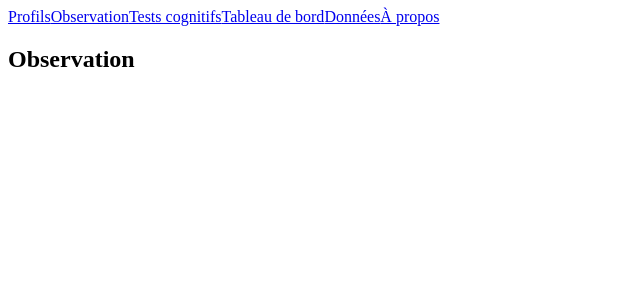
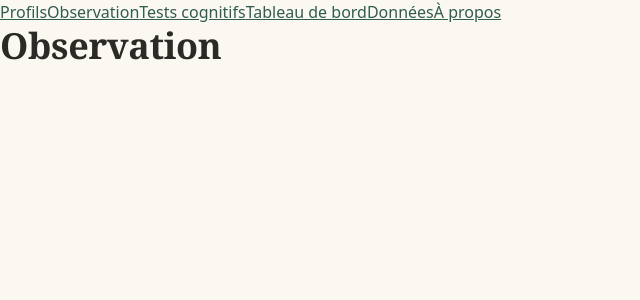
Before and after one commit to Carolinedanslesnuages/Jane, a Vue app in the folder frontend/: page /observation in a window 1280 px wide. Shown: the top 300 px of the page, without its empty margins (0-640 px from the left). Built offline with nearby package versions, Linux system fonts and the light colour scheme; what keycloak-js would draw is missing.

Commit message:
Frontend : styles de base (typographie, formulaires, boutons)

```diff
--- a/frontend/src/main.ts
+++ b/frontend/src/main.ts
@@ -3,6 +3,8 @@ import { createApp } from 'vue';
 import App from './App.vue';
 import { initializeAuthentication } from './auth/keycloak';
 import { router } from './router';
+import './styles/tokens.css';
+import './styles/base.css';
 
 async function start() {
   // Redirects to the Keycloak login page when there is no session.
--- /dev/null
+++ b/frontend/src/styles/base.css
@@ -0,0 +1,125 @@
+*,
+*::before,
+*::after {
+  box-sizing: border-box;
+}
+
+html {
+  font-size: 16px;
+}
+
+body {
+  margin: 0;
+  background: var(--color-cream);
+  color: var(--color-ink);
+  font-family: var(--font-body);
+  line-height: 1.5;
+}
+
+h1,
+h2,
+h3,
+h4 {
+  font-family: var(--font-heading);
+  font-weight: 600;
+  letter-spacing: -0.01em;
+  line-height: 1.2;
+  margin: 0 0 var(--space-2);
+}
+
+h1 {
+  font-size: 2.25rem;
+}
+
+h2 {
+  font-size: 1.5rem;
+  margin-top: var(--space-5);
+}
+
+h3 {
+  font-size: 1.15rem;
+}
+
+p {
+  margin: 0 0 var(--space-3);
+}
+
+a {
+  color: var(--color-forest);
+}
+
+hr {
+  border: 0;
+  border-top: 1px solid var(--color-border);
+  margin: var(--space-5) 0;
+}
+
+label {
+  display: block;
+  font-size: 0.85rem;
+  color: var(--color-muted);
+  margin-bottom: var(--space-1);
+}
+
+input,
+select,
+textarea {
+  width: 100%;
+  font: inherit;
+  color: var(--color-ink);
+  background: var(--color-sand);
+  border: 1px solid var(--color-border);
+  border-radius: var(--radius);
+  padding: 0.5rem 0.75rem;
+}
+
+input:focus-visible,
+select:focus-visible,
+textarea:focus-visible,
+button:focus-visible,
+a:focus-visible {
+  outline: 2px solid var(--color-forest);
+  outline-offset: 2px;
+}
+
+input[type='checkbox'] {
+  width: auto;
+}
+
+button {
+  font: inherit;
+  color: var(--color-ink);
+  background: var(--color-white);
+  border: 1px solid var(--color-border);
+  border-radius: var(--radius);
+  padding: 0.5rem 1rem;
+  cursor: pointer;
+}
+
+button:hover:not(:disabled) {
+  background: var(--color-sand);
+}
+
+button:disabled {
+  opacity: 0.55;
+  cursor: not-allowed;
+}
+
+button.primary {
+  background: var(--color-forest);
+  border-color: var(--color-forest);
+  color: var(--color-cream);
+}
+
+button.primary:hover:not(:disabled) {
+  background: var(--color-forest-dark);
+}
+
+button.danger {
+  color: var(--color-danger);
+  border-color: var(--color-danger);
+}
+
+.muted {
+  color: var(--color-muted);
+}
```
